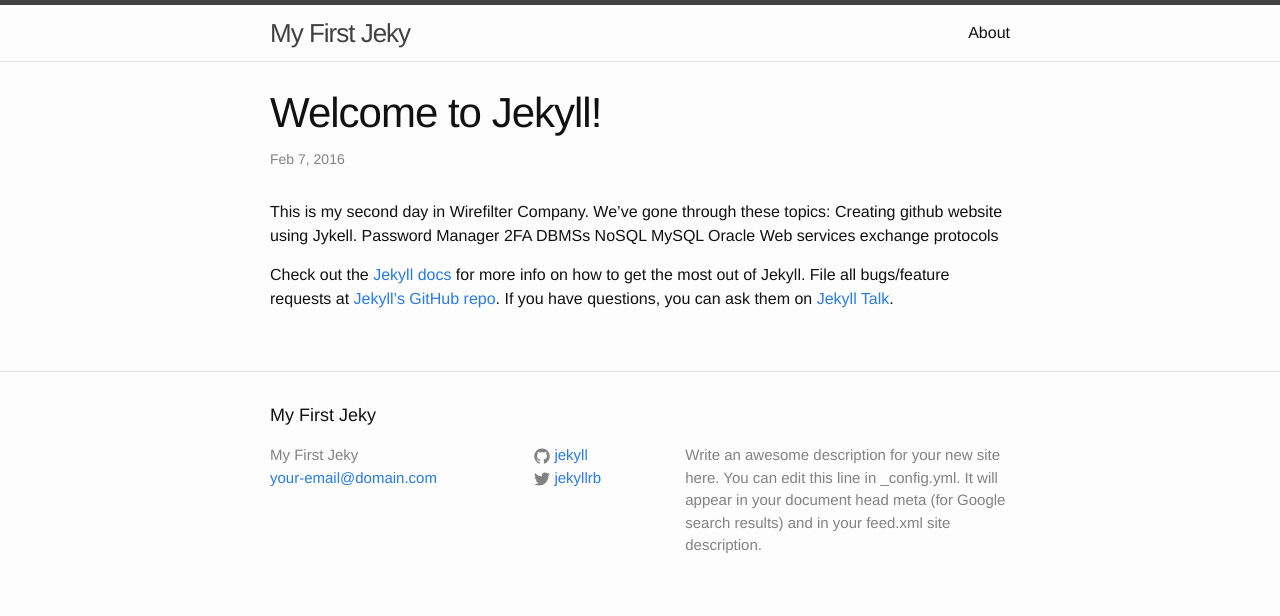
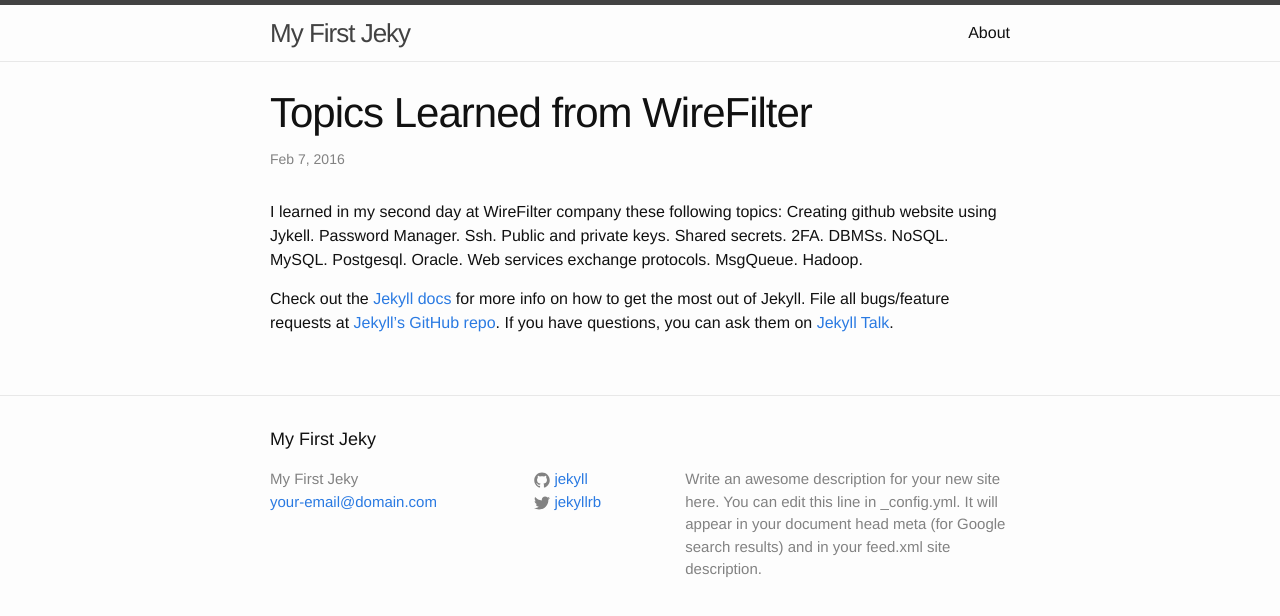
Before and after one commit to zaidmsh/zaid.github.io, a Jekyll site: the page built from _posts/2016-02-07-Key Words.markdown, in a window 1280 px wide. Shown: the top 616 px of the page. Built offline with Jekyll 4.4.1, drawn with Linux system fonts in a browser that asks for light colours.

Commit message:
Delet the Jekyll file and add another

```diff
--- a/_posts/2016-02-07-Key Words.markdown
+++ b/_posts/2016-02-07-Key Words.markdown
@@ -1,18 +1,24 @@
 ---
 layout: post
-title:  "Welcome to Jekyll!"
+title:  "Topics Learned from WireFilter"
 date:   2016-02-07 11:57:44 +0300
 categories: jekyll update
 ---
-This is my second day in Wirefilter Company. We've gone through these topics:
+I learned in my second day at WireFilter company these following topics:
  Creating github website using Jykell.
- Password Manager
- 2FA
- DBMSs
- NoSQL
- MySQL
- Oracle
- Web services exchange protocols
+ Password Manager.
+ Ssh.
+ Public and private keys.
+ Shared secrets.
+ 2FA.
+ DBMSs.
+ NoSQL.
+ MySQL.
+ Postgesql.
+ Oracle.
+ Web services exchange protocols.
+ MsgQueue.
+ Hadoop.
 
 Check out the [Jekyll docs][jekyll-docs] for more info on how to get the most out of Jekyll. File all bugs/feature requests at [Jekyll’s GitHub repo][jekyll-gh]. If you have questions, you can ask them on [Jekyll Talk][jekyll-talk].
 
```
Also changed, not shown: _posts/2016-02-07-welcome-to-jekyll.markdown (deleted, +0 -25 lines).
